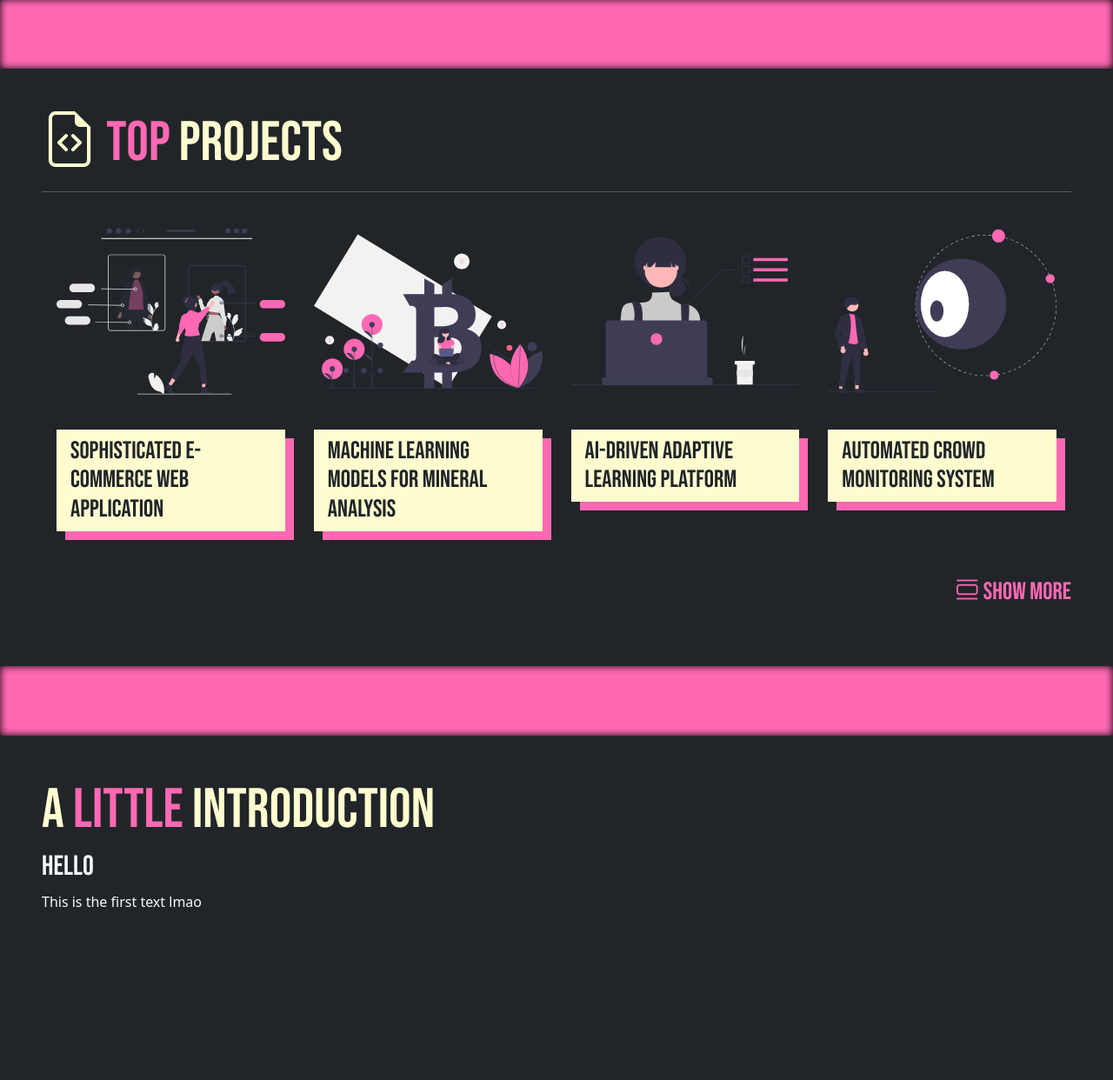
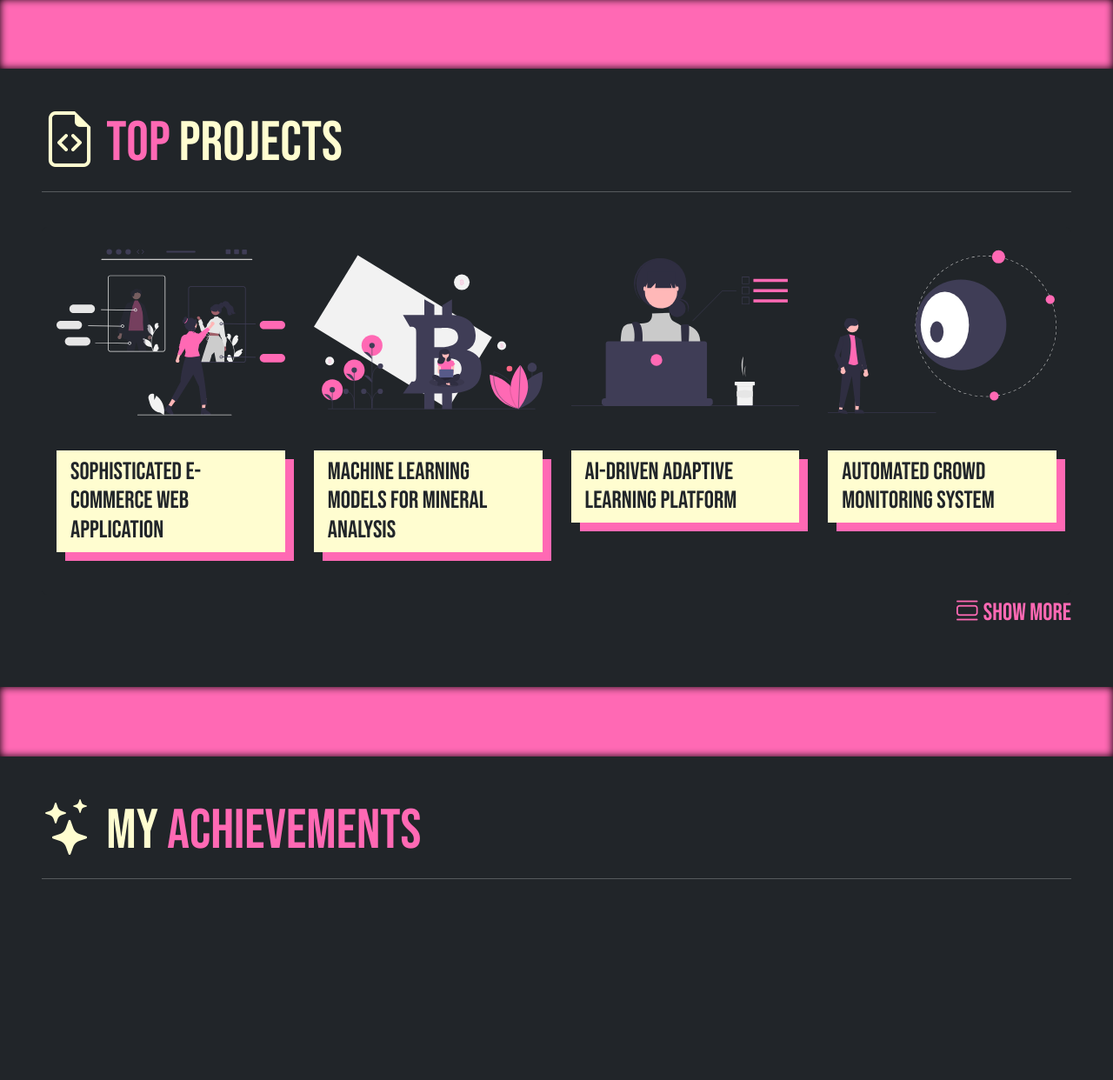
Before and after one commit to abdullashahzan/Portfolio, a Django app: page / in a window 1280 px wide. Shown: the part 801-2043 px from the top of the page at 87% size. Before the commit the page ends 1844 px from the top, so only its background shows below. Run offline with Django 4.2, Linux system fonts and the light colour scheme; some web fonts are replaced.

Commit message:
Version 0.2

```diff
--- a/main/static/main/style.css
+++ b/main/static/main/style.css
@@ -361,7 +361,7 @@
 */
 
 .project-container {
-  min-height: 50vh;
+  min-height: 40vh;
 }
 
 .project-container .card {
--- a/main/templates/main/index.html
+++ b/main/templates/main/index.html
@@ -56,7 +56,7 @@ Portfolio ⊙ Abdulla Shahzan
 <div class="container-fluid project-container p-md-5 py-5 px-4">
 	<h1 class="fst-6 color3"><i class="bi bi-file-earmark-code"></i> <span class="color1">Top</span> Projects</h1>
 	<hr class="text-light">
-	<div class="card-group">
+	<div class="card-group pt-4">
 	  <div class="card bg-dark text-light">
 	    <img src="{% static 'main/media/shopping.svg' %}" class="card-img-top p-3" alt="Shopping website">
 	    <div class="card-body">
@@ -87,16 +87,8 @@ Portfolio ⊙ Abdulla Shahzan
 <div class="container-fluid bg-color1 breaker-container">
 </div>
 <div class="container-fluid intro-container p-md-5 py-5 px-4">
-	<h1 class="fst-6 color3">A <span class="color1">Little</span> Introduction</h1>
-	<div class="row text-light">
-
-	</div>
-	<div class="row text-light">
-		<article class="page1">
-			<h2 class="fst-6">Hello</h2>
-			<p>This is the first text lmao</p>
-		</article>
-	</div>
+	<h1 class="fst-6 color3"><i class="bi bi-stars"></i> My <span class="color1">Achievements</span></h1>
+	<hr class="text-light">
 </div>
 
 
```
Also changed, not shown: README.md (added).
